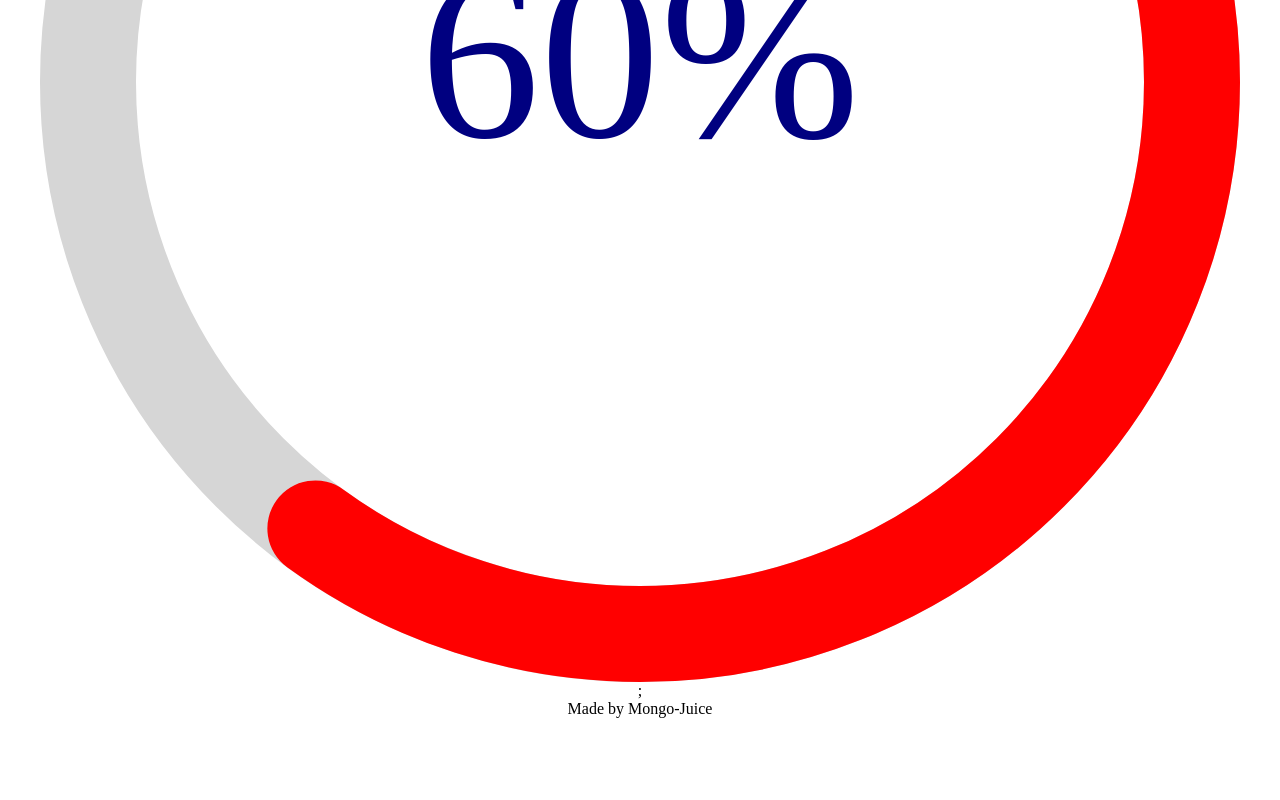
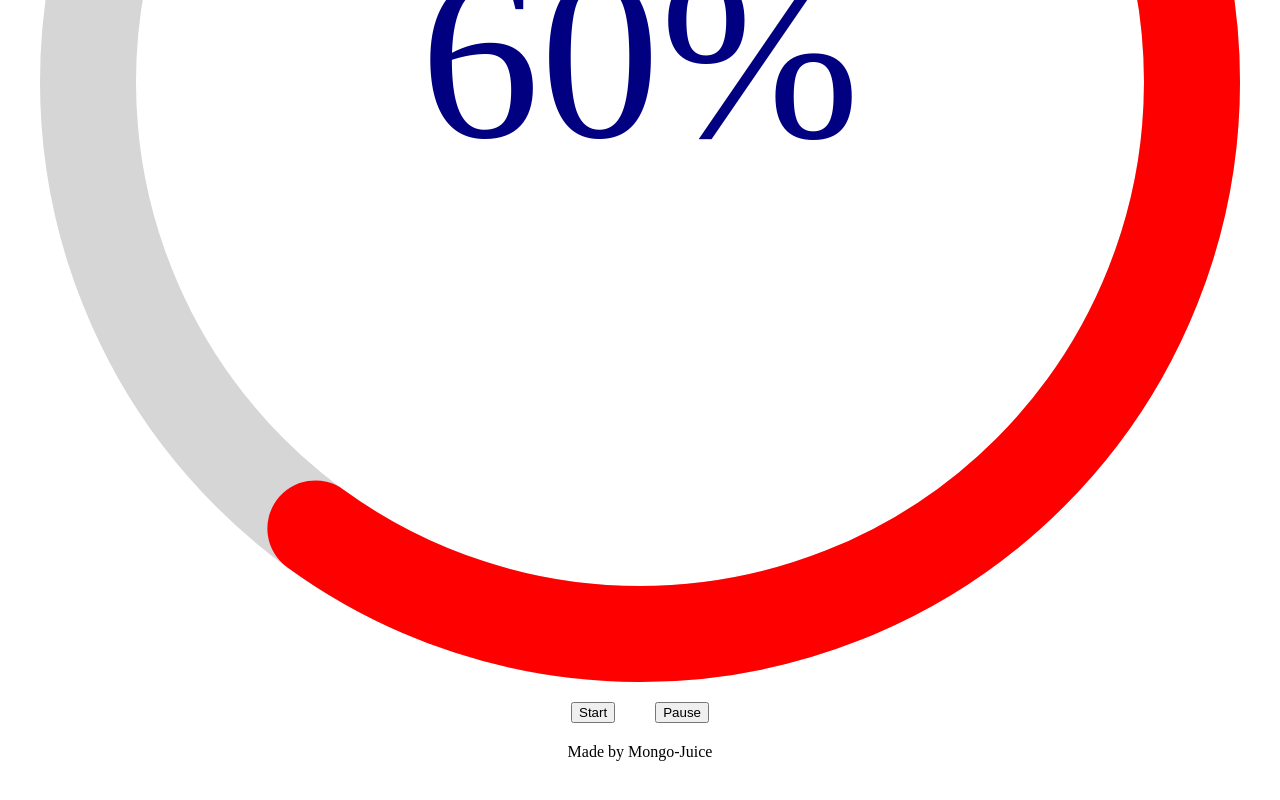
Before and after one commit to SamM71/lap3-project-frontend, a React (Vite) app: page /pomodoro in a window 1280 px wide. Shown: the part 638-1438 px from the top of the page. Before the commit the page ends 1396 px from the top, so only its background shows below. Built offline with nearby package versions, Linux system fonts and the light colour scheme.

Commit message:
add start and pause buttons (no functionality)

```diff
--- a/src/App.css
+++ b/src/App.css
@@ -19,3 +19,7 @@ nav {
   align-items: center;
   list-style: none;
 }
+
+.timer-btns {
+  margin: 20px;
+}
--- /dev/null
+++ b/src/components/PauseButton/index.jsx
@@ -0,0 +1,9 @@
+import React from 'react'
+
+const PauseButton = (props) => {
+  return (
+    <button {...props} className='timer-btns'>Pause</button>
+  )
+}
+
+export default PauseButton
--- /dev/null
+++ b/src/components/StartButton/index.jsx
@@ -0,0 +1,9 @@
+import React from 'react'
+
+const StartButton = (props) => {
+  return (
+    <button {...props} className='timer-btns'>Start</button>
+  )
+}
+
+export default StartButton
--- a/src/components/Timer/index.jsx
+++ b/src/components/Timer/index.jsx
@@ -1,6 +1,7 @@
 import React from 'react'
 import { CircularProgressbar, buildStyles } from 'react-circular-progressbar';
 import 'react-circular-progressbar/dist/styles.css';
+import { StartButton, PauseButton } from '../';
 
 const Timer = () => {
   return (
@@ -9,7 +10,11 @@ const Timer = () => {
         textColor: 'navy',
         pathColor: 'red',
         tailColor: 'grey'
-      })}/>;
+      })}/>
+      <div>
+        <StartButton />
+        <PauseButton />
+      </div>
     </>
   )
 }
--- a/src/components/index.js
+++ b/src/components/index.js
@@ -2,3 +2,5 @@ export { default as NavBar } from './NavBar'
 export { default as Animations } from './Animations'
 // export { default as LottiePlayer } from './LottiePlayer'
 export { default as Timer } from './Timer'
+export { default as StartButton } from './StartButton'
+export { default as PauseButton } from './PauseButton'
```
